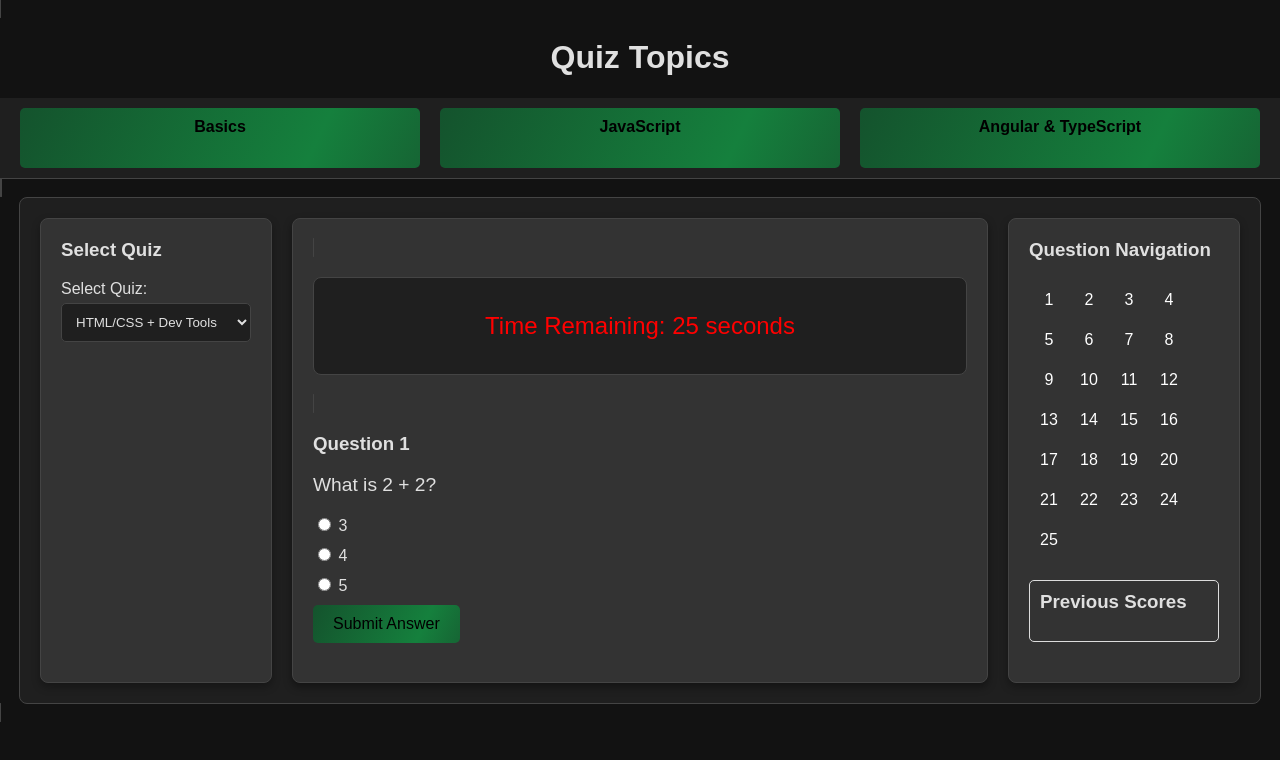
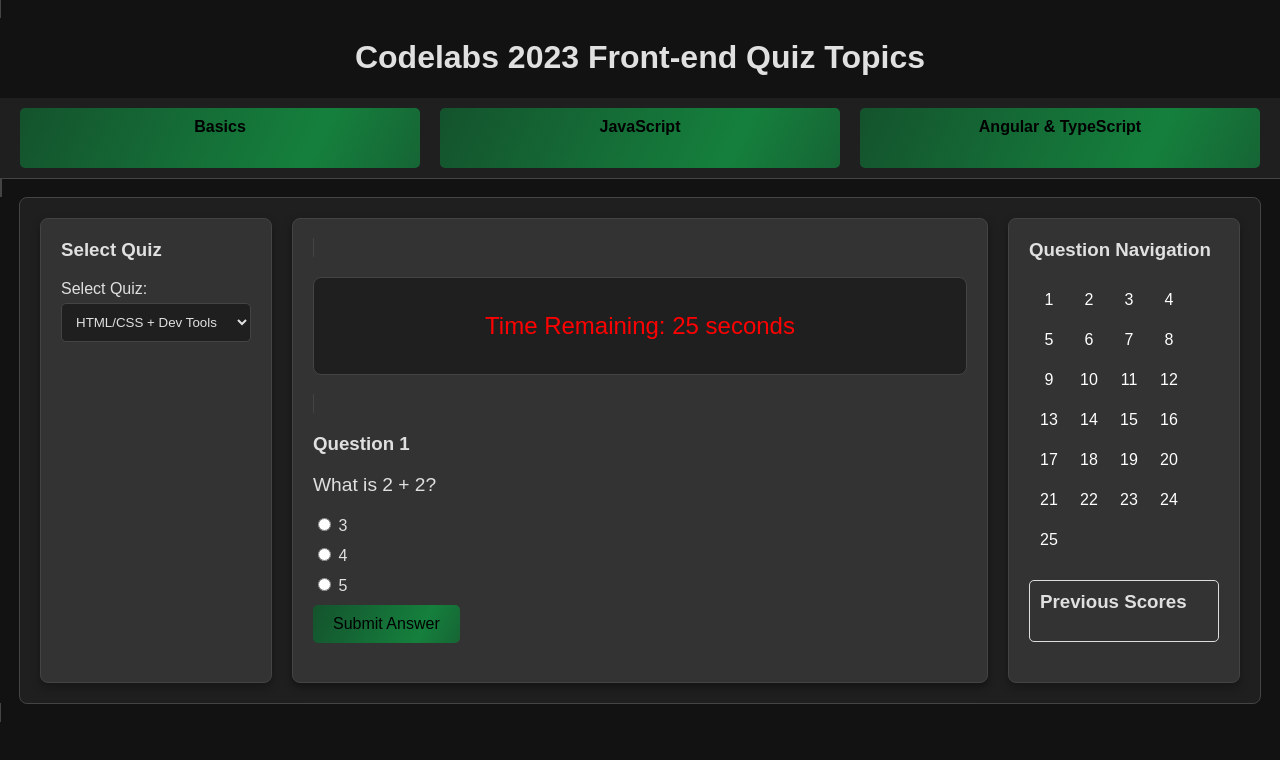
Before and after one commit to Norbok7/cf-practice-l1, an Angular app in the folder lesson1/: page / in a window 1280 px wide. Shown: the top 760 px of the page. Built offline with nearby package versions, Linux system fonts and the light colour scheme.

Commit message:
title update

```diff
--- a/lesson1/src/app/lesson-bar/lesson-bar.component.html
+++ b/lesson1/src/app/lesson-bar/lesson-bar.component.html
@@ -1,4 +1,4 @@
-<h1 style="text-align: center;">Quiz Topics</h1>
+<h1 style="text-align: center;">Codelabs 2023 Front-end Quiz Topics</h1>
 <div class="lesson-bar">
 
   <br>
```
